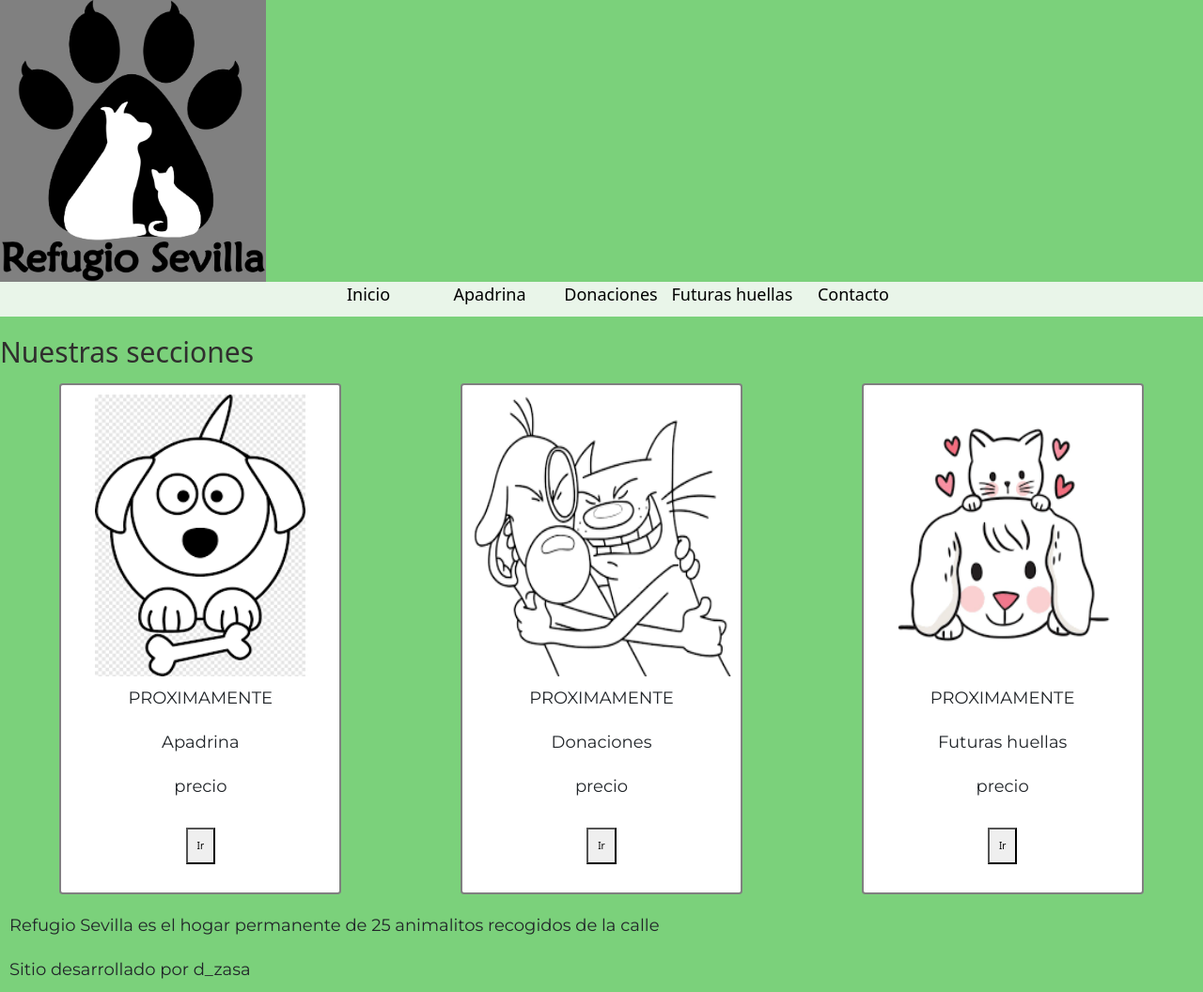
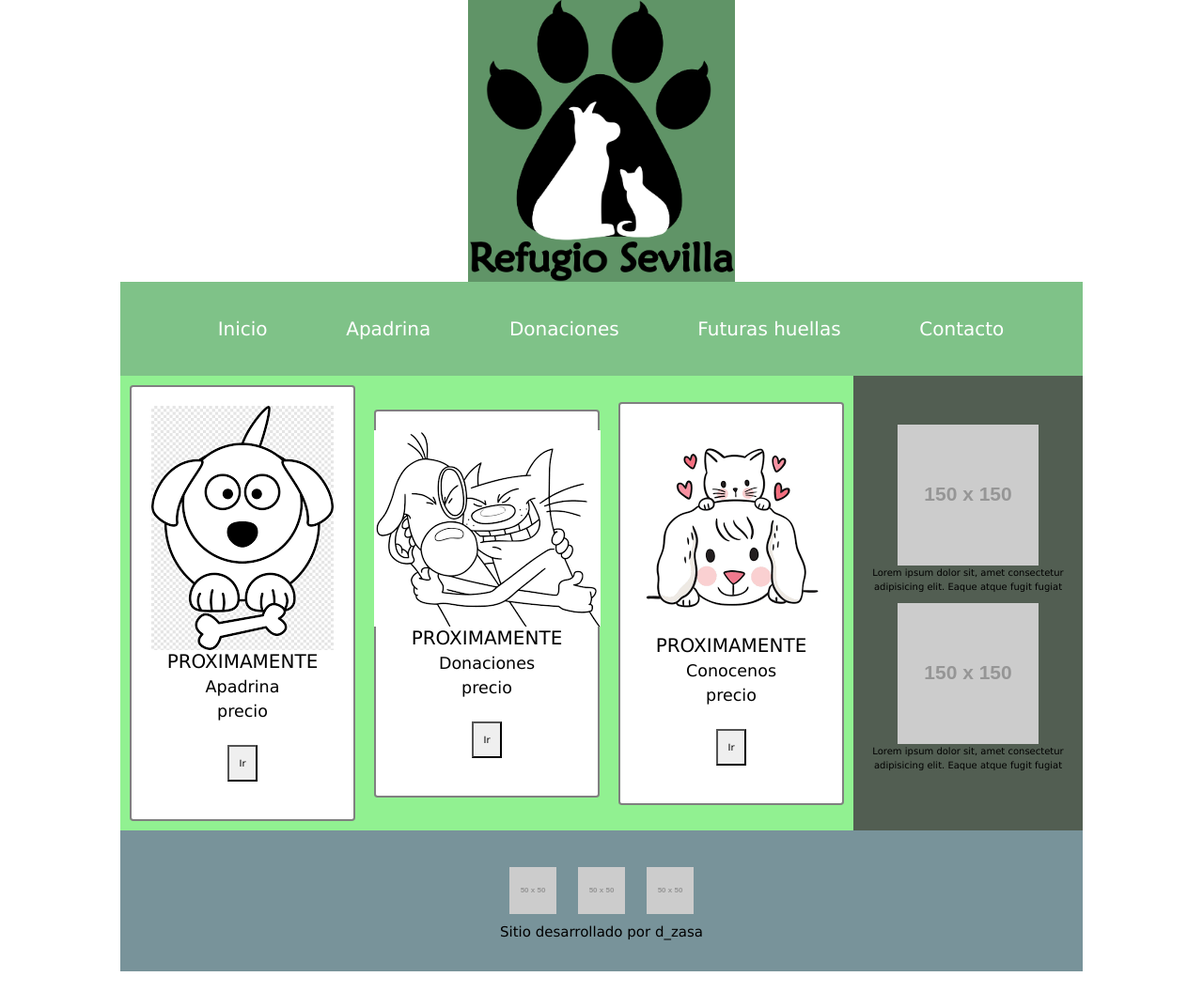
Before and after one commit to DianaZap/Refugio_Sevilla, a plain HTML site: page index.html in a window 1280 px wide. Shown: the whole page at 94% size. After the commit the page ends 1034 px from the top, so only its background shows below. Drawn offline with nearby package versions, Linux system fonts and the light colour scheme; placeholder pictures from the web are drawn by us.

Commit message:
zapata-pre-entrega-2

```diff
--- a/css/styles.css
+++ b/css/styles.css
@@ -1,146 +1,77 @@
+* {
+  padding: 0;
+  margin: 0;
+}
+
 html {
   font-size: 62.5%;
 }
 
-body {
-  background-color: rgb(123, 209, 123);
-  font-family: "Roboto" sans-serif;
-}
-/*ADAPTAR TODAS LAS IMAGENES A SU PROYECTOS A LA PANTALLA*/
-
-img {
-  max-width: 100%;
-  height: 30rem;
+.grid-container {
+  width: 80%;
+  margin: auto;
+  color: black;
+  font-family: 'Lucida Sans', 'Lucida Sans Regular', 'Lucida Grande', 'Lucida Sans Unicode', Geneva, Verdana, sans-serif;
+  display: grid;
+  /* DECLARAMOS COLUMNAS*/
+  grid-template-columns: repeat (3,1fr);
+  /* DECLARAMOS FILAS*/
+  grid-template-rows: 300px 100px auto 150px;
+  grid-template-areas:
+    "header header header"
+    "nav nav nav"
+    "main main aside"
+    "footer footer footer"
+    ;
 }
 
-#grilla {
-  display: grid;
-  grid-template-areas:
-    "logo logo logo"
-    "nav nav nav"
-    "texto texto texto"
-    "productos productos productos"
-    "info info info"
-    "footer footer footer";
-
-  grid-template-columns: 1fr;
+.encabezado, .logo{
+  background-color:rgb(96, 148, 103);
+  grid-area: header;
+  display: flex;
+  flex-direction: column;
+  justify-self: center;
+  align-items: center;
+  height: 100%;
 }
 
-/*HEADER*/
-#header {
-  grid-area: logo;
-  display: flex;
-  justify-content: space-between;
-  align-items: center;
+.menu {
+  background-color:rgb(127, 194, 136);
+  grid-area: nav;
 }
 
-@media  screen and (max-width: 723px) {
-  #header {
-    flex-direction: columns;
-  }
+.menu ul {
+  list-style: none;
+  display: flex;
+  justify-content: space-evenly;
+  align-items: center;
+  height: 100%;
+  font-size: 2rem;
 }
 
-.logo {
-  background-color: gray;
-  height: 30rem;
-  }
-
-/*NAVEGACIÓN*/
-#nav {
-  grid-area: nav;
-  gap: .8rem
-  list-style: none;
-  color: black;
-  background-color: rgb(233, 245, 233);
-  justify-items: center;
-  font-size: 1.8rem;
+.menu ul li a {
+  text-decoration: none;
+  color: white;
 }
 
-@media  screen and (max-width: px) {
-  #nav {
-    flex-direction: column;
-  }
-}
-
-/*TEXTO*/
-#texto {
-  grid-area: texto;
-}
-
-/*PRODUCTOS*/
-
-/*BARNNER*/
-
-#footer {
-  grid-area: footer;
-}
-
-#productos {
-  grid-area: productos;
-}
-
-@media  screen and (max-width: 350px) {
-  #productos {
-    grid-template-columns: repeat(2, 1fr);
-  }
-}
-
-#info {
-  grid-area: info;
-}
-
-a {
-  text-decoration: none;
-  color: black;
-}
-
-ul {
-  list-style: none;
-  display: grid;
-  grid-template-columns: repeat(5, 1fr);
-  justify-items: center;
+.contenido {
+  background-color: rgb(145, 241, 145);
+  grid-area: main;
+  display: flex;
+  justify-content: space-evenly;
+  align-items: center;
+  height: 100%;
 }
 
 
-.navegacion-pages {
-  list-style: none;
-  color: black;
-  background-color: rgb(233, 245, 233);
-  display: grid;
-    grid-template-columns: repeat(5, 1fr);
-  justify-items: center;
-  font-size: 1.8rem;
-  padding: 1rem;
-  margin: 1rem;
-}
-
-#productos {
-  display: grid;
-    grid-template-columns: repeat(3, 1fr);
-  justify-items: center;
-}
-
-@media screen and (max-width:1028px) {
-  #productos {
-    grid-template-columns: repeat(2, 1fr);
-  }
-}
-
-@media screen and (max-width:425px) {
-  #productos {
-    display: flex;
-    flex-direction: column;
-    align-items: center;
-  }
-}
-
 .card {
   border: solid .2rem gray;
-  width: 30rem;
+  width: 24rem;
   display: flex;
   flex-direction: column;
+  justify-content: center;
   align-items: center;
-  padding: 1rem;
+  padding: 2rem;
   margin: 1rem;
 }
 
@@ -148,16 +79,72 @@ ul {
   margin: 2rem;
   padding: 1rem;
 }
-
-
-h1 {
-  color: rgb(48, 46, 46);
-  font-size: 3rem;
-  margin-top: 2rem;
+.publicidad {
+  background-color: #525e52;
+  grid-area: aside;
+  display: flex;
+  flex-direction: column;
+  justify-content: center;
+  align-items: center;
+  text-align: center;
 }
 
-p {
-  font-family: "Montserrat", sans-serif;
-  font-size: 1.8rem;
-  margin: 1rem;
+.pie {
+  background-color: #78939a;
+  grid-area: footer;
+  display: flex;
+  flex-direction: column;
+  justify-content: center;
+  align-items: center;
 }
+
+.pie img {
+  margin:10px;
+}
+
+/*--- MEDIA QUERY--- */
+
+@media screen and (max-width: 1050px) {
+  .grid-container {
+    width:100%;
+    margin: 0;
+    grid-template-columns: 1fr 1fr;
+    grid-template-rows: 250px 100px auto 250px 100px;
+    grid-template-areas:
+    "header header"
+    "nav nav"
+    "main main"
+    "aside aside"
+    "footer footer"
+    ;
+  }
+
+  .publicidad {
+    flex-direction: row;
+  }
+}
+
+@media screen and (max-width: 580px) {
+  .grid-container {
+    grid-template-columns: 1fr;
+      grid-template-rows: 250px 100px auto 250px 100px;
+      grid-template-areas:
+      "header"
+      "nav"
+      "main"
+      "aside"
+      "footer"
+      ;
+  }
+  .menu ul {
+    flex-direction: column;
+  }
+
+  .contenido, .card {
+    flex-direction: column;
+  }
+
+  .publicidad {
+    flex-direction: column;
+  }
+}
--- a/index.html
+++ b/index.html
@@ -23,59 +23,50 @@
 
 
   </head>
-  <body id="grilla">
-<!--header-->
-    <section id="logo">
-      <header >
+  <body>
+
+    <div class="grid-container">
+
+      <header class="encabezado">
         <!--LOGO INDEX.HTML-->
-        <img src="img/logoRS-N.png" alt="Logo" class="logo"/>
+        <img class="logo" src="img/logoRS-N.png" alt="Logo"/>
       </header>
-    </section>
 
-    <section  id="nav" >
-      <nav>
+      <nav class="menu">
+
         <ul>
-          <div>
+
           <li>
             <a href="index.html">Inicio</a>
           </li>
-          </div>
-          <div>
+
           <li>
             <a href="pages/apadrina.html">Apadrina</a>
           </li>
-          </div>
-          <div>
+
           <li>
             <a href="pages/donaciones.html">Donaciones</a>
           </li>
-          </div>
-          <div>
+
           <li>
             <a href="pages/futuras_huellas.html">Futuras huellas</a>
           </li>
-          </div>
-          <div>
+
           <li>
             <a href="pages/contacto.html">Contacto</a>
           </li>
-          </div>
+
         </ul>
       </nav>
-    </section>
 
-    <section id="texto">
-      <h1>Nuestras secciones</h1>
-    </section>
-
-    <section id="productos">
+      <main class="contenido">
 
         <div class="card"> <!--BLOQUE-->
           <img src="img/images (1).png" alt="Apadrina" class="card__img"> <!--BLOQUE + IMG-->
 
-        <p class="card__parrafo">PROXIMAMENTE</p> <!--BLOQUE + ELEMENTO-->
-        <p class="card__parrafo">Apadrina</p> <!--BLOQUE + ELEMENTO-->
-        <p class="card__parrafo--grande">precio</p> <!--BLOQUE + ELEMENTO + MODIFICADOR-->
+          <h2 class="card__parrafo">PROXIMAMENTE</h2> <!--BLOQUE + ELEMENTO-->
+          <h3 class="card__parrafo">Apadrina</h3> <!--BLOQUE + ELEMENTO-->
+          <h3 class="card__parrafo--grande">precio</h3> <!--BLOQUE + ELEMENTO + MODIFICADOR-->
 
           <a>
             <button class="boton">Ir</button>
@@ -87,11 +78,11 @@
           <img src="img/images (2).png" alt="uturas_huellas" class="card__img">
           <!--BLOQUE + IMG-->
 
-        <p class="card__parrafo">PROXIMAMENTE</p>
+          <h2 class="card__parrafo">PROXIMAMENTE</h2>
           <!--BLOQUE + ELEMENTO-->
-        <p class="card__parrafo">Donaciones</p>
+          <h3 class="card__parrafo">Donaciones</h3>
           <!--BLOQUE + ELEMENTO-->
-        <p class="card__parrafo--grande">precio</p>
+          <h3 class="card__parrafo--grande">precio</h3>
           <!--BLOQUE + ELEMENTO + MODIFICADOR-->
 
           <a>
@@ -104,30 +95,51 @@
           <img src="img/images.png" alt="Donaciones" class="card__img">
           <!--BLOQUE + IMG-->
 
-        <p class="card__parrafo">PROXIMAMENTE</p>
+          <h2 class="card__parrafo">PROXIMAMENTE</h2>
           <!--BLOQUE + ELEMENTO-->
-        <p class="card__parrafo">Futuras huellas</p>
+          <h3 class="card__parrafo">Conocenos</h3>
           <!--BLOQUE + ELEMENTO-->
-        <p class="card__parrafo--grande">precio</p>
+          <h3 class="card__parrafo--grande">precio</h3>
           <!--BLOQUE + ELEMENTO + MODIFICADOR-->
 
           <a>
             <button class="boton">Ir</button>
           </a>
         </div>
-    </section>
 
-    <section id="info">
-      <p> Refugio Sevilla es el hogar permanente de 25 animalitos recogidos de la
-        calle</p>
-    </section>
+      </main>
 
-    <section id="footer">
-      <p>Sitio desarrollado por d_zasa</p>
-    </section>
+      <aside class="publicidad">
+
+        <img src="https://dummyimage.com/150x150/bd184f/fff" alt="">
+
+        <div>
+         <p>Lorem ipsum dolor sit, amet consectetur adipisicing elit. Eaque atque fugit fugiat
+        </div>
+
+        <img src="https://dummyimage.com/150x150/bd184f/fff" alt="">
+
+        <div>
+         <p>Lorem ipsum dolor sit, amet consectetur adipisicing elit. Eaque atque fugit fugiat
+        </div>
+
+
+      </aside>
+
+      <footer class="pie">
+        <div>
+          <a href=""><img src="https://dummyimage.com/50x50/bd184f/fff" alt=""></a>
+          <a href=""><img src="https://dummyimage.com/50x50/bd184f/fff" alt=""></a>
+          <a href=""><img src="https://dummyimage.com/50x50/bd184f/fff" alt=""></a>
+        </div>
+
+        <div>
+          <h4>Sitio desarrollado por d_zasa</h4>
+        </div>
+      </footer>
 
       <!---->
       <script src="https://cdn.jsdelivr.net/npm/bootstrap@5.2.2/dist/js/bootstrap.bundle.min.js" integrity="sha384-OERcA2EqjJCMA+/3y+gxIOqMEjwtxJY7qPCqsdltbNJuaOe923+mo//f6V8Qbsw3" crossorigin="anonymous"></script>
-
+    </div>
   </body>
 </html>
```
Also changed, not shown: pages/apadrina.html (+2 -0 lines), pages/contacto.html (+2 -0 lines), pages/donaciones.html (+2 -0 lines), pages/futuras_huellas.html (+2 -0 lines), 1 other file. Lines whose indentation alone changed are shown as unchanged.
